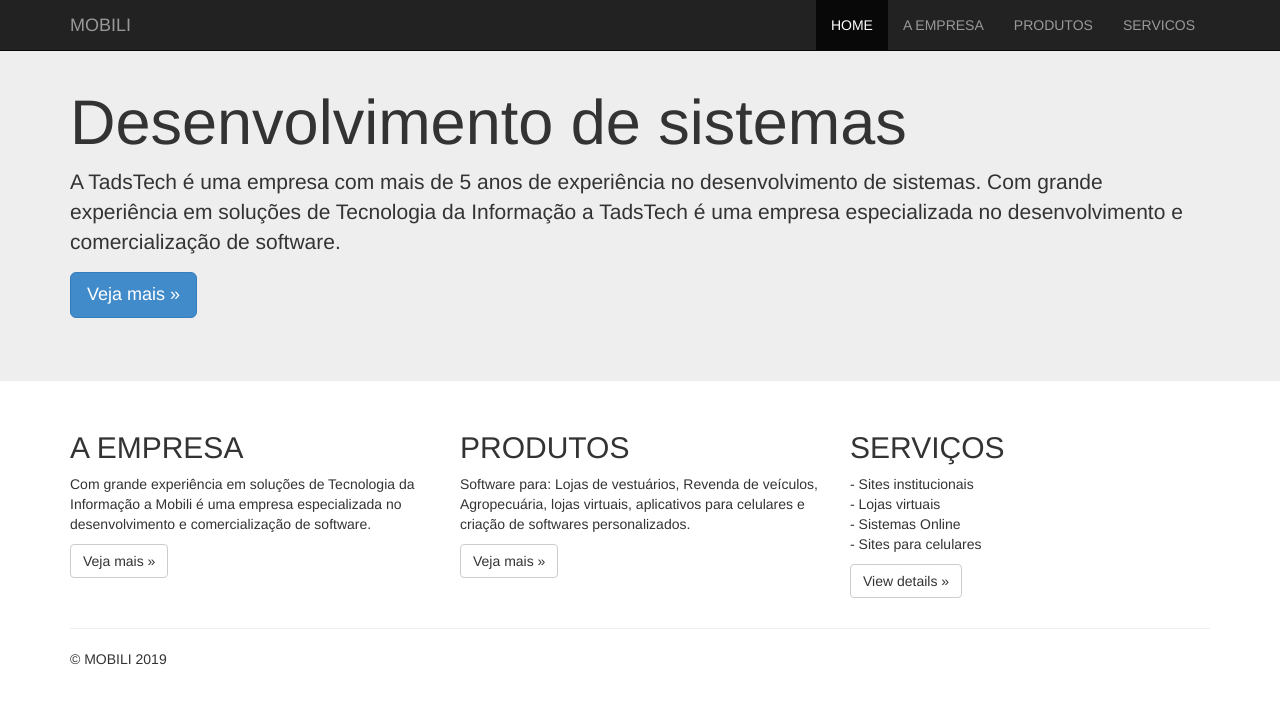
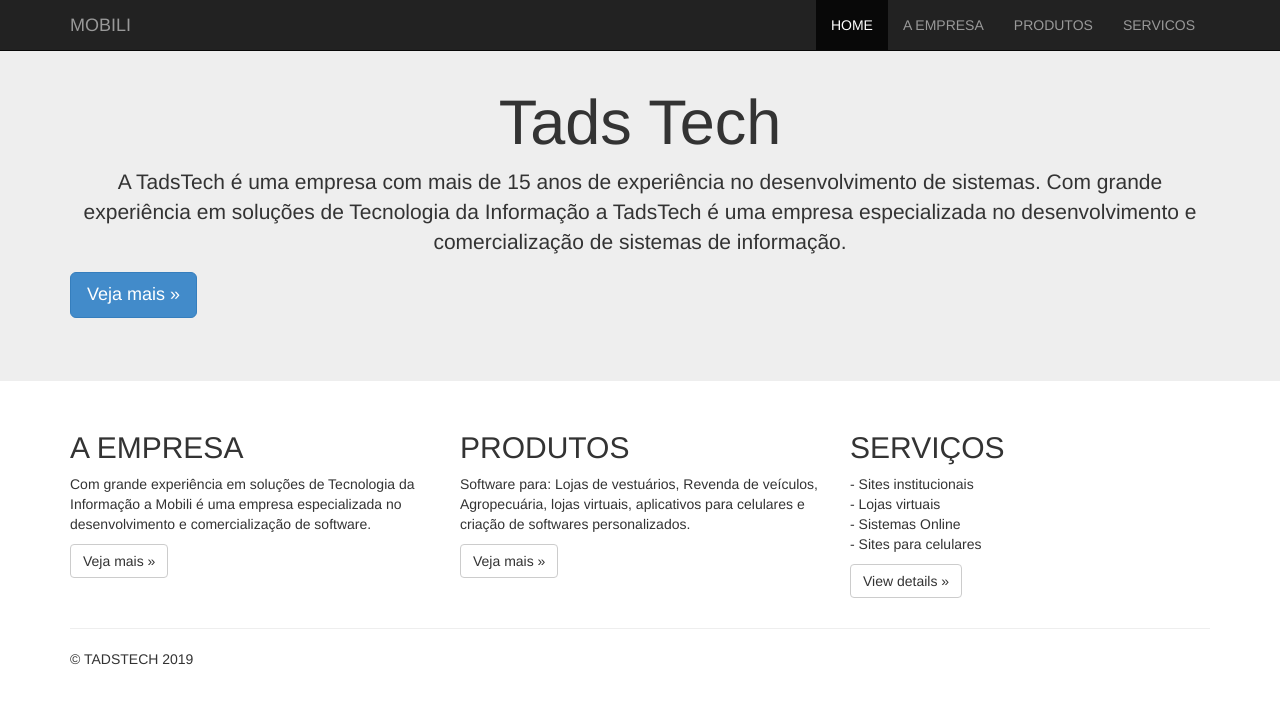
Before and after one commit to TadsUepa2017/projeto-web, a plain HTML site: page src/index.html in a window 1280 px wide. Drawn offline with nearby package versions, Linux system fonts and the light colour scheme.

Commit message:
Alterado texto de apresentação do site

```diff
--- a/src/index.html
+++ b/src/index.html
@@ -51,9 +51,10 @@
     <div class="jumbotron">
         <div class="container">
             <br />
-            <h1>Desenvolvimento de sistemas</h1>
-            <p>
-                A TadsTech é uma empresa com mais de 5 anos de experiência no desenvolvimento de sistemas. Com grande experiência em soluções de Tecnologia da Informação a TadsTech é uma empresa especializada no desenvolvimento e comercialização de software.
+            <h1 align='center'>Tads Tech</h1>
+            <p align='center'>
+                A TadsTech é uma empresa com mais de 15 anos de experiência no desenvolvimento de sistemas.
+                Com grande experiência em soluções de Tecnologia da Informação a TadsTech é uma empresa especializada no desenvolvimento e comercialização de sistemas de informação.
             </p>
             <p><a class="btn btn-primary btn-lg" role="button">Veja mais &raquo;</a></p>
         </div>
@@ -96,7 +97,7 @@
         <hr>
 
         <footer>
-            <p>&copy; MOBILI 2019</p>
+            <p>&copy; TADSTECH 2019</p>
         </footer>
     </div>
     <!-- /container -->
```
